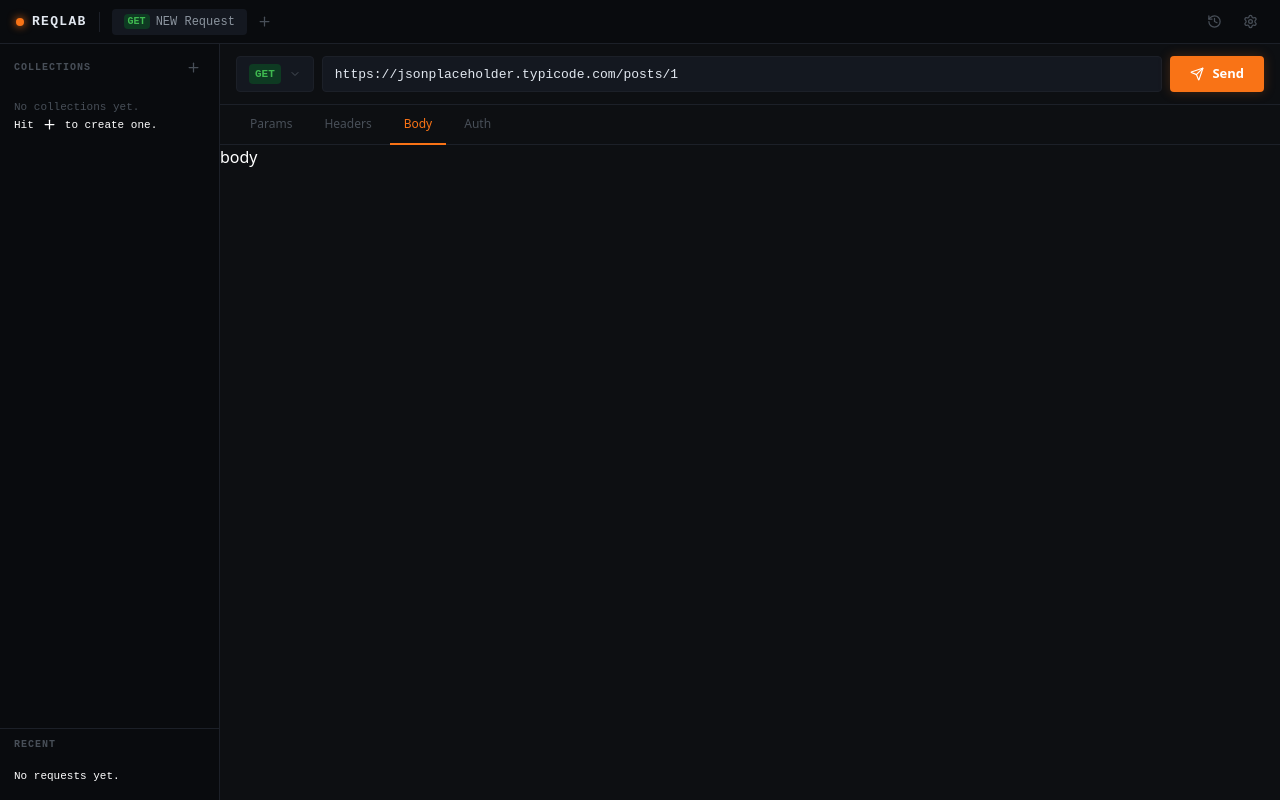
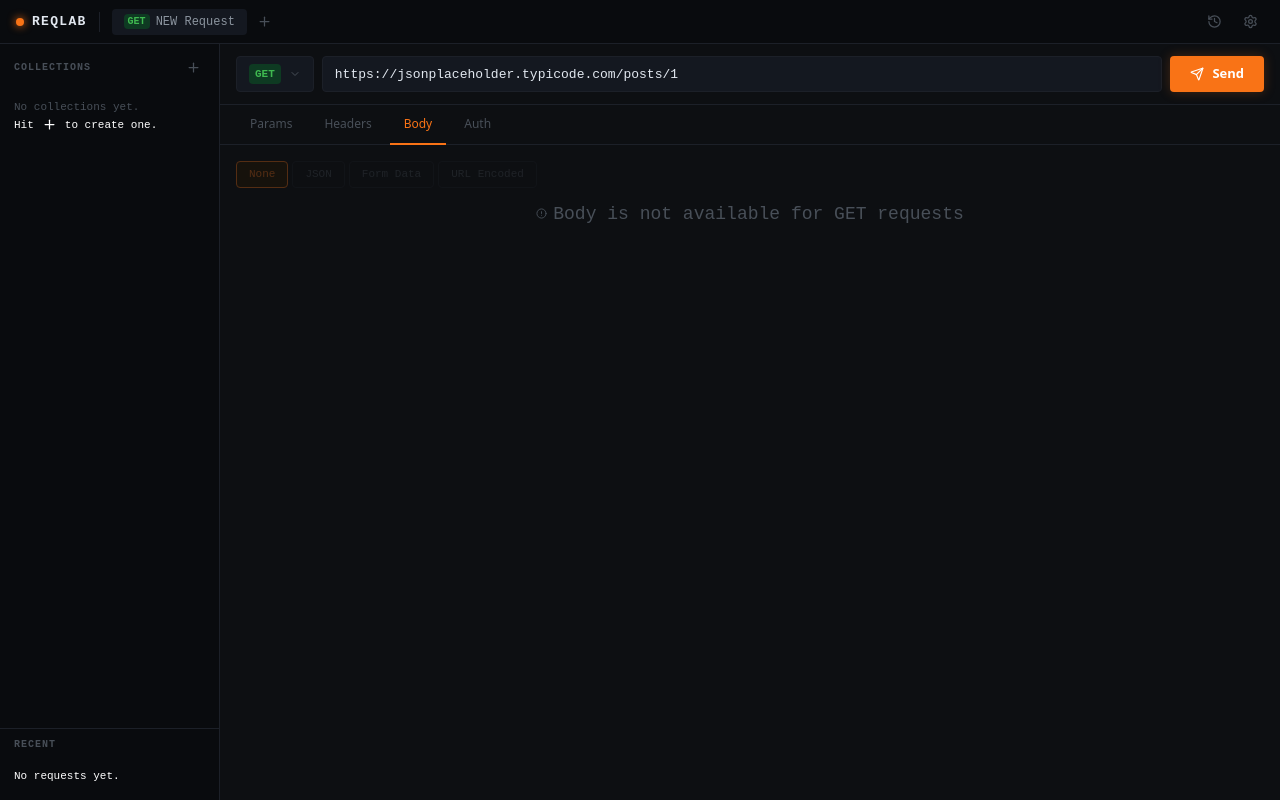
Before and after one commit to vilnout/ReqLab, a React (Vite) app: page / in a window 1280 px wide. Both pictures are taken after a click on the button "Body". Built offline with nearby package versions, Linux system fonts and the light colour scheme.

Commit message:
feat: add body editor with json formatting

```diff
--- /dev/null
+++ b/src/components/request/BodyEditor.tsx
@@ -0,0 +1,136 @@
+import { useRequestStore } from "@/stores/requestStore";
+import type { BodyType, HttpMethod } from "@/types";
+import { AlertCircle, WrapText } from "lucide-react";
+import React, { useState } from "react";
+
+const METHODS_WITH_BODY: HttpMethod[] = ["POST", "PUT", "PATCH"];
+
+const BODY_TYPES: { value: BodyType; label: string }[] = [
+  { value: "none", label: "None" },
+  { value: "json", label: "JSON" },
+  { value: "form-data", label: "Form Data" },
+  { value: "x-www-form-urlencoded", label: "URL Encoded" },
+];
+
+export const BodyEditor = () => {
+  const method = useRequestStore((s) => s.method);
+  const bodyType = useRequestStore((s) => s.bodyType);
+  const bodyContent = useRequestStore((s) => s.bodyContent);
+  const setBodyType = useRequestStore((s) => s.setBodyType);
+  const setBodyContent = useRequestStore((s) => s.setBodyContent);
+
+  const [jsonError, setJsonError] = useState<string | null>(null);
+  const isDisabled = !METHODS_WITH_BODY.includes(method);
+
+  const handleFormat = () => {
+    try {
+      const parsed = JSON.parse(bodyContent);
+      setBodyContent(JSON.stringify(parsed, null, 2));
+      setJsonError(null);
+    } catch {
+      setJsonError("Invalid JSON - cannot format");
+    }
+  };
+
+  const handleTabKey = (e: React.KeyboardEvent<HTMLTextAreaElement>) => {
+    if (e.key !== "Tab") return;
+    e.preventDefault();
+    const target = e.currentTarget;
+    const start = target.selectionStart;
+    const end = target.selectionEnd;
+    const newContent =
+      bodyContent.substring(0, start) + "  " + bodyContent.substring(end);
+    setBodyContent(newContent);
+    requestAnimationFrame(() => {
+      target.selectionStart = start + 2;
+      target.selectionEnd = start + 2;
+    });
+  };
+  const handleBodyTypeChange = (type: BodyType) => {
+    setBodyType(type);
+    setJsonError(null);
+  };
+
+  return (
+    <div className="flex flex-col gap-3 p-4">
+      <div className="flex items-center gap-1">
+        {BODY_TYPES.map(({ value, label }) => {
+          const isActive = bodyType === value;
+          return (
+            <button
+              className={`rounded border px-3 py-1 font-mono text-[11px] transition-colors disabled:cursor-not-allowed disabled:opacity-30 ${isActive ? "bg-accent-dim border-accent text-accent" : "border-border-default text-text-ghost hover:text-text-muted hover:border-border-subtle bg-transparent"}`}
+              key={value}
+              onClick={() => handleBodyTypeChange(value)}
+              disabled={isDisabled}
+            >
+              {label}
+            </button>
+          );
+        })}
+      </div>
+      {isDisabled && (
+        <p className="text-text-ghost flex items-center justify-center gap-1.5 font-mono text-lg">
+          <AlertCircle size={11} strokeWidth={2} />
+          Body is not available for {method} requests
+        </p>
+      )}
+      {!isDisabled && bodyType === "json" && (
+        <div className="flex flex-col gap-2">
+          <div className="flex items-center justify-between">
+            <span className="text-text-ghost font-mono text-[10px] tracking-widest uppercase">
+              Request Body - JSON
+            </span>
+            <button
+              onClick={handleFormat}
+              className="border-border-default text-text-ghost hover:text-text-muted hover:border-border-subtle flex items-center gap-1.5 rounded border px-2.5 py-1 font-mono text-[10px] transition-colors"
+            >
+              <WrapText size={11} strokeWidth={2} />
+              Format
+            </button>
+          </div>
+
+          <textarea
+            value={bodyContent}
+            onChange={(e) => {
+              setBodyContent(e.target.value);
+              setJsonError(null);
+            }}
+            onKeyDown={handleTabKey}
+            placeholder={`{\n "key": "value"\n}`}
+            spellCheck={false}
+            rows={10}
+            className={`bg-surface-overlay w-full rounded border ${jsonError ? "border-status-error" : "border-border-default"} text-text-secondary placeholder:text-text-ghost focus:border-accent resize-y px-4 py-3 font-mono text-[12.5px] leading-relaxed transition-all outline-none focus:shadow-[0_0_0_2px_rgba(249,115,22,0.08)]`}
+          />
+          {jsonError && (
+            <p className="text-status-error flex items-center gap-1.5 font-mono text-[11px]">
+              <AlertCircle size={11} strokeWidth={2} /> {jsonError}
+            </p>
+          )}
+        </div>
+      )}
+      {!isDisabled &&
+        (bodyType === "form-data" || bodyType === "x-www-form-urlencoded") && (
+          <div className="bg-surface-raised border-border-default flex items-start gap-2.5 rounded border p-3">
+            <AlertCircle
+              size={13}
+              strokeWidth={2}
+              className="text-text-ghost mt-px shrink-0"
+            />
+            <div className="text-text-ghost font-mono text-[11px] leading-relaxed">
+              <span className="text-text-muted">{bodyType}</span> encoding is
+              not yet supported.
+              <br />
+              Use <span className="text-accent">JSON</span> for structured data
+              or <span className="text-accent">None</span> to skip the body.
+            </div>
+          </div>
+        )}
+
+      {!isDisabled && bodyType === "none" && (
+        <p className="text-text-ghost font-mono text-[13px]">
+          No body will be sent with this request.
+        </p>
+      )}
+    </div>
+  );
+};
--- a/src/components/request/RequestPanel.tsx
+++ b/src/components/request/RequestPanel.tsx
@@ -1,3 +1,4 @@
+import { BodyEditor } from "@/components/request/BodyEditor";
 import { KeyValueEditor } from "@/components/request/KeyValueEditor";
 import { RequestTabs } from "@/components/request/RequestTabs";
 import { UrlBar } from "@/components/request/UrlBar";
@@ -12,7 +13,7 @@ export const RequestPanel = () => {
       <div className="min-h-50 text-white">
         {activeTab === "params" && <KeyValueEditor type="params" />}
         {activeTab === "headers" && <KeyValueEditor type="headers" />}
-        {activeTab === "body" && <div>body</div>}
+        {activeTab === "body" && <BodyEditor />}
         {activeTab === "auth" && <div>auth</div>}
       </div>
     </div>
--- a/src/types/index.ts
+++ b/src/types/index.ts
@@ -2,7 +2,7 @@ import type { HTTP_METHODS } from "@/config/http";
 
 export type HttpMethod = (typeof HTTP_METHODS)[number];
 
-export type BodyType = "none" | "json" | "form-data";
+export type BodyType = "none" | "json" | "form-data" | "x-www-form-urlencoded";
 
 export type RequestTab = "params" | "headers" | "body" | "auth";
 
```
